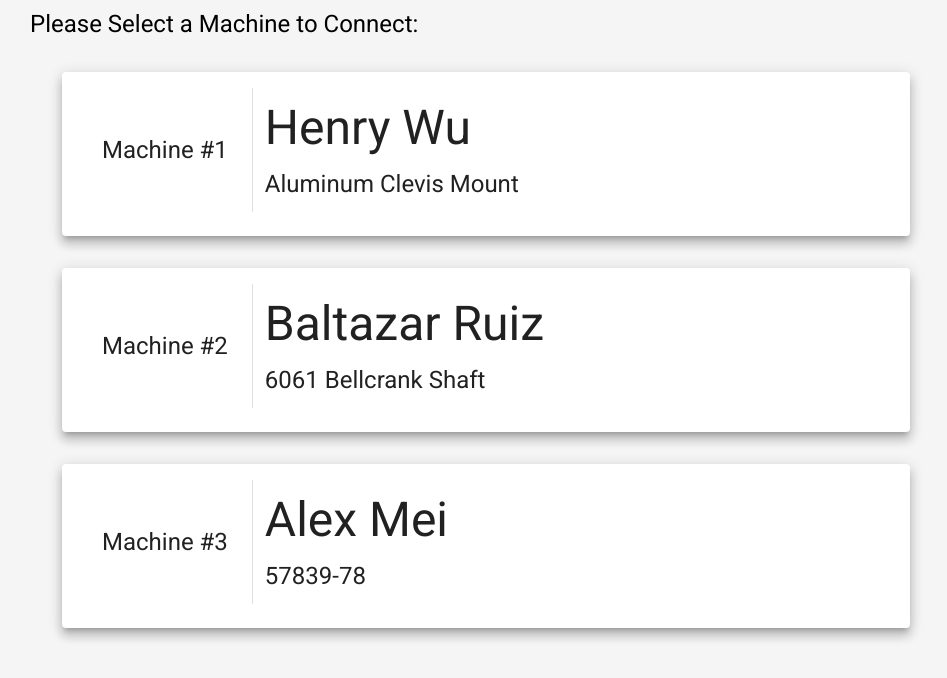
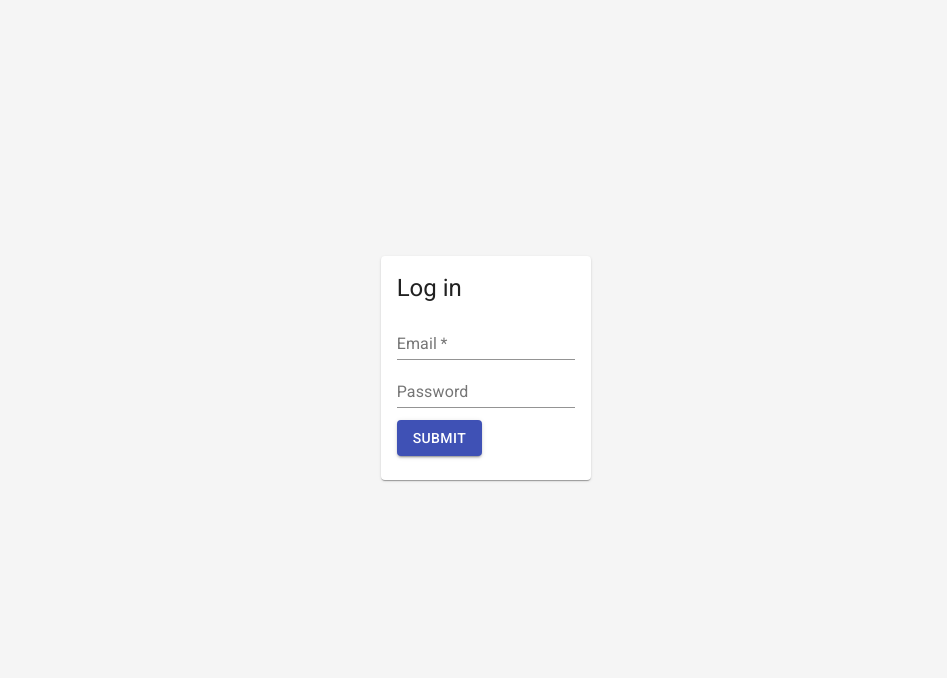
Before and after one commit to hennhen/remotenc-cloudmill-dashboard, a React app: page / in a window 1280 px wide. Shown: the top 678 px of the page, without its empty margins (154-1101 px from the left). Built offline with nearby package versions, Linux system fonts and the light colour scheme; no server answers.

Commit message:
feat: log in page

```diff
--- a/client/containers/Auth.js
+++ b/client/containers/Auth.js
@@ -1,28 +1,43 @@
 import React from 'react';
-import { Typography, Container } from '@material-ui/core';
-import { MachineBox } from '../components';
-
-const TEMP_DATA = [
-  { number: 1, clientName: 'Henry Wu', jobName: 'Aluminum Clevis Mount' },
-  { number: 2, clientName: 'Baltazar Ruiz', jobName: '6061 Bellcrank Shaft' },
-  { number: 3, clientName: 'Alex Mei', jobName: '57839-78' }
-];
+import {
+  Typography,
+  TextField,
+  Card,
+  CardContent,
+  Grid,
+  Button
+} from '@material-ui/core';
 
 const Auth = () => {
   return (
-    <Container maxWidth='md'>
-      <Typography variant='h5' gutterBottom>
-        Please Select a Machine to Connect:
-      </Typography>
-      {TEMP_DATA.map(({ number, clientName, jobName }) => (
-        <MachineBox
-          number={number}
-          clientName={clientName}
-          jobName={jobName}
-          key={number}
-        />
-      ))}
-    </Container>
+    <Grid
+      container
+      justify='center'
+      alignItems='center'
+      style={{ height: '90vh' }}
+    >
+      <Grid item xs={2}>
+        <Card>
+          <CardContent>
+            <Typography variant='h5' gutterBottom>
+              Log in
+            </Typography>
+            <TextField required id='standard-required' label='Email' />
+            <TextField
+              id='standard-password-input'
+              label='Password'
+              type='password'
+              autoComplete='current-password'
+            />
+            <div style={{ marginTop: 12 }}>
+              <Button variant='contained' color='primary'>
+                Submit
+              </Button>
+            </div>
+          </CardContent>
+        </Card>
+      </Grid>
+    </Grid>
   );
 };
 
--- a/config/default.json
+++ b/config/default.json
@@ -7,7 +7,7 @@
   "socketPort": 8000,
   "dev": {
     "mach3": true,
-    "webrtc": false
+    "webrtc": true
   },
   "dashboardTopHeight": 420,
   "dashboardBottomHeight": 270,
```
